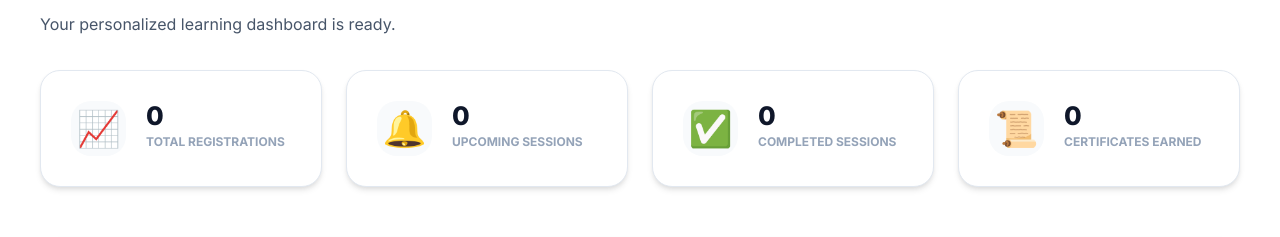
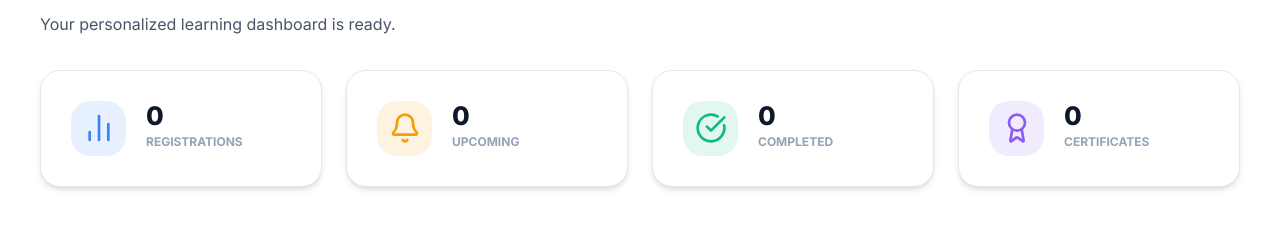
Before and after one commit to Wicky5061/wicky-sprojectFSAD, a React (Vite) app in the folder frontend/: page /dashboard in a window 1280 px wide. Shown: the part 133-370 px from the top of the page. Built offline with nearby package versions, Linux system fonts and the light colour scheme; no server answers; sample sign-in values are in the browser's storage.

Commit message:
Fix My Webinars Load Error and upgrade icons to Lucide professional set

```diff
--- a/frontend/package.json
+++ b/frontend/package.json
@@ -12,6 +12,7 @@
   "dependencies": {
     "axios": "^1.13.6",
     "chart.js": "^4.5.1",
+    "lucide-react": "^1.7.0",
     "react": "^19.2.4",
     "react-chartjs-2": "^5.3.1",
     "react-dom": "^19.2.4",
--- a/frontend/src/pages/Dashboard.jsx
+++ b/frontend/src/pages/Dashboard.jsx
@@ -3,6 +3,7 @@ import { Link } from 'react-router-dom';
 import { registrationAPI, webinarAPI } from '../services/api';
 import { useAuth } from '../context/AuthContext';
 import WebinarCard from '../components/WebinarCard';
+import { BarChart2, Bell, CheckCircle, Award, Activity, AlertTriangle } from 'lucide-react';
 import toast from 'react-hot-toast';
 import './Dashboard.css';
 
@@ -103,7 +104,7 @@ export default function Dashboard() {
     return (
       <div className="page container" id="dashboard-error">
         <div className="error-container card glass animate-fade-in">
-          <span className="error-icon">⚠️</span>
+          <AlertTriangle size={48} className="mb-4 text-warning" />
           <h2>Something went wrong</h2>
           <p>{error}</p>
           <button className="btn btn-primary" onClick={loadData}>Retry</button>
@@ -132,32 +133,40 @@ export default function Dashboard() {
       </div>
 
       <div className="dash-stats-grid animate-fade-in">
-        <div className="dash-stat-card card">
-          <span className="stat-icon">📈</span>
+        <div className="dash-stat-card card hover-up shadow-sm">
+          <div className="stat-icon" style={{ backgroundColor: 'rgba(59, 130, 246, 0.12)', color: '#3b82f6' }}>
+            <BarChart2 size={32} />
+          </div>
           <div className="stat-content">
             <span className="stat-value">{stats.total}</span>
-            <span className="stat-label">Total Registrations</span>
+            <span className="stat-label">Registrations</span>
           </div>
         </div>
-        <div className="dash-stat-card card">
-          <span className="stat-icon">🔔</span>
+        <div className="dash-stat-card card hover-up shadow-sm">
+          <div className="stat-icon" style={{ backgroundColor: 'rgba(245, 158, 11, 0.12)', color: '#f59e0b' }}>
+            <Bell size={32} />
+          </div>
           <div className="stat-content">
             <span className="stat-value">{stats.upcoming}</span>
-            <span className="stat-label">Upcoming Sessions</span>
+            <span className="stat-label">Upcoming</span>
           </div>
         </div>
-        <div className="dash-stat-card card">
-          <span className="stat-icon">✅</span>
+        <div className="dash-stat-card card hover-up shadow-sm">
+          <div className="stat-icon" style={{ backgroundColor: 'rgba(16, 185, 129, 0.12)', color: '#10b981' }}>
+            <CheckCircle size={32} />
+          </div>
           <div className="stat-content">
             <span className="stat-value">{stats.completed}</span>
-            <span className="stat-label">Completed Sessions</span>
+            <span className="stat-label">Completed</span>
           </div>
         </div>
-        <div className="dash-stat-card card">
-          <span className="stat-icon">📜</span>
+        <div className="dash-stat-card card hover-up shadow-sm">
+          <div className="stat-icon" style={{ backgroundColor: 'rgba(139, 92, 246, 0.12)', color: '#8b5cf6' }}>
+            <Award size={32} />
+          </div>
           <div className="stat-content">
             <span className="stat-value">{stats.certificates}</span>
-            <span className="stat-label">Certificates Earned</span>
+            <span className="stat-label">Certificates</span>
           </div>
         </div>
       </div>
@@ -233,7 +242,7 @@ export default function Dashboard() {
               <div className="activity-list">
                 {recentActivity.map(act => (
                   <div key={act.id} className="activity-item">
-                    <span className="activity-icon">🔗</span>
+                    <Activity size={18} className="text-primary mt-1" />
                     <div className="activity-details">
                       <p>Registered for <strong>{act.webinarTitle}</strong></p>
                       <span className="activity-time">Just recently</span>
--- a/frontend/src/pages/MyWebinars.jsx
+++ b/frontend/src/pages/MyWebinars.jsx
@@ -2,6 +2,7 @@ import { useState, useEffect } from 'react';
 import { Link } from 'react-router-dom';
 import { registrationAPI } from '../services/api';
 import { useAuth } from '../context/AuthContext';
+import { Calendar, Clock, Ticket, AlertCircle } from 'lucide-react';
 import toast from 'react-hot-toast';
 import './Dashboard.css'; // Reuse dashboard styles for consistency
 
@@ -28,9 +29,9 @@ export default function MyWebinars() {
     try {
       setLoading(true);
       setError(null);
-      // Using the specific endpoint requested: /api/registrations/user/{id}
-      // Our api service was updated to handle the ID
-      const response = await registrationAPI.getUserRegistrations(user?.id);
+      // Always use /registrations/user/me for the logged-in user's view.
+      // This endpoint extracts the ID from the JWT token for security.
+      const response = await registrationAPI.getUserRegistrations();
 
       if (response && response.data) {
         setRegistrations(Array.isArray(response.data) ? response.data : []);
@@ -58,8 +59,8 @@ export default function MyWebinars() {
   if (error) {
     return (
       <div className="page container" id="my-webinars-error">
-        <div className="error-container card glass animate-fade-in text-center p-12">
-          <span className="error-icon" style={{ fontSize: '3rem' }}>❌</span>
+        <div className="error-container card glass animate-fade-in text-center p-12 flex flex-col items-center">
+          <AlertCircle size={48} className="text-red-500 mb-4" />
           <h2 className="mt-4">Load Error</h2>
           <p className="mb-6">{error}</p>
           <button className="btn btn-primary" onClick={loadRegistrations}>Retry</button>
@@ -93,9 +94,9 @@ export default function MyWebinars() {
             <div key={reg.id} className="registration-item-full card glass shadow-sm hover-up">
               <div className="reg-info">
                 <h3 className="reg-title text-xl font-bold">{reg.webinarTitle || 'Untitled Webinar'}</h3>
-                <div className="reg-meta-grid mt-2">
-                   <span className="reg-meta">📅 {reg.dateTime ? new Date(reg.dateTime).toLocaleDateString() : 'Date TBD'}</span>
-                   <span className="reg-meta ml-4">⏰ {reg.dateTime ? new Date(reg.dateTime).toLocaleTimeString([], { hour: '2-digit', minute: '2-digit' }) : 'Time TBD'}</span>
+                <div className="reg-meta-grid mt-2 flex gap-4">
+                   <span className="reg-meta flex items-center gap-2"><Calendar size={14} /> {reg.dateTime ? new Date(reg.dateTime).toLocaleDateString() : 'Date TBD'}</span>
+                   <span className="reg-meta flex items-center gap-2"><Clock size={14} /> {reg.dateTime ? new Date(reg.dateTime).toLocaleTimeString([], { hour: '2-digit', minute: '2-digit' }) : 'Time TBD'}</span>
                 </div>
               </div>
               <div className="reg-actions-flex flex items-center gap-4">
@@ -108,8 +109,8 @@ export default function MyWebinars() {
           ))}
         </div>
       ) : (
-        <div className="empty-dashboard-state glass text-center p-16 animate-fade-in">
-          <div className="empty-icon" style={{ fontSize: '4rem', marginBottom: '1.5rem' }}>🎫</div>
+        <div className="empty-dashboard-state glass text-center p-16 animate-fade-in flex flex-col items-center">
+          <Ticket size={64} className="text-muted mb-6 opacity-50" />
           <h3>No Registrations Found</h3>
           <p className="mb-8">It looks like you haven't registered for any webinars yet. Ready to start learning?</p>
           <Link to="/webinars" className="btn btn-primary">Discover Webinars</Link>
```
Also changed, not shown: 1 other file (tests, documents, lock files or other folders).
